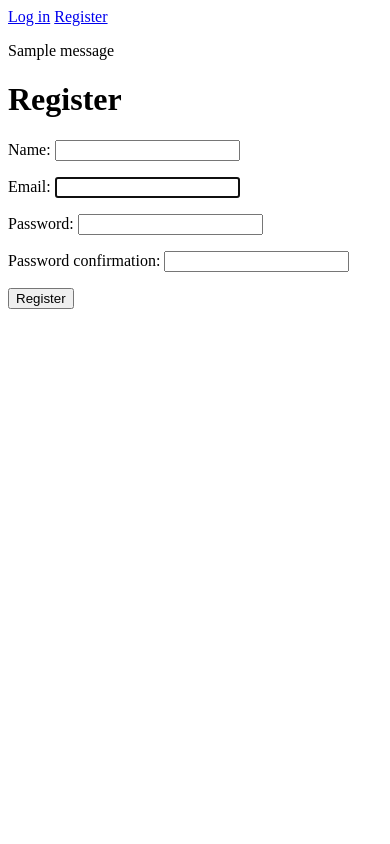
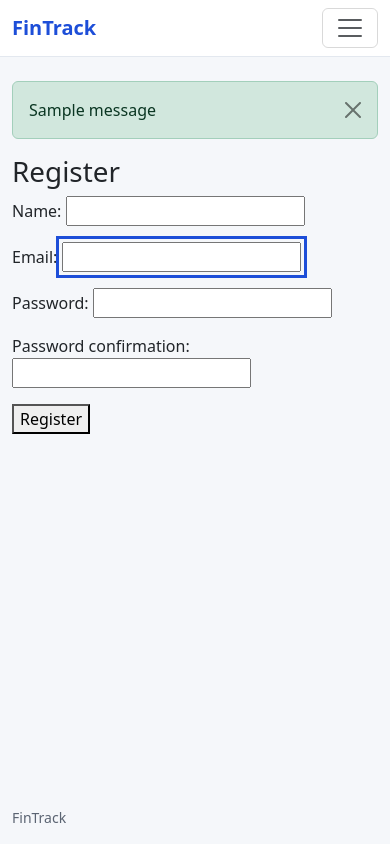
Before and after one commit to MahdiarKhodabakhshi/FinTrack, a Django app: page /accounts/register/ in a window 390 px wide. Run offline with Django 5.2, Linux system fonts and the light colour scheme; tables that the repository leaves empty hold one stand-in row (values such as "Sample post"); one stand-in notice (Sample message) is shown; some libraries are stand-ins or nearby versions.

Commit message:
FT-04: Build shared layout, navigation bar and message alerts

```diff
--- a/templates/base.html
+++ b/templates/base.html
@@ -1,24 +1,60 @@
+{# FT-04: Shared layout, navigation and messages. #}
+{% load static ui %}
 <!doctype html>
 <html lang="en">
-<head><meta charset="utf-8"><title>{% block title %}FinTrack{% endblock %}</title></head>
+<head>
+  <meta charset="utf-8">
+  <meta name="viewport" content="width=device-width, initial-scale=1">
+  <title>{% block title %}FinTrack{% endblock %}</title>
+  <link rel="stylesheet" href="{% static 'vendor/bootstrap-5.3.8/css/bootstrap.min.css' %}">
+  <link rel="stylesheet" href="{% static 'css/fintrack.css' %}">
+  {% block extra_head %}{% endblock %}
+</head>
 <body>
-<!-- FT-04 (Saad): Unstyled placeholder; replace with the shared layout. -->
-<nav>
-{% if user.is_authenticated %}
-  {% url 'transactions:list' as list_url %}
-  {% if list_url %}<a href="{{ list_url }}">Transactions</a>{% else %}Transactions{% endif %}
-  {% url 'transactions:add' as add_url %}
-  {% if add_url %}<a href="{{ add_url }}">Add transaction</a>{% else %}Add transaction{% endif %}
-  {% url 'accounts:logout' as logout_url %}
-  {% if logout_url %}<form method="post" action="{{ logout_url }}">{% csrf_token %}<button type="submit">Log out</button></form>{% else %}Log out{% endif %}
-{% else %}
-  {% url 'accounts:login' as login_url %}
-  {% if login_url %}<a href="{{ login_url }}">Log in</a>{% else %}Log in{% endif %}
-  {% url 'accounts:register' as register_url %}
-  {% if register_url %}<a href="{{ register_url }}">Register</a>{% else %}Register{% endif %}
-{% endif %}
-</nav>
-{% for message in messages %}<p>{{ message }}</p>{% endfor %}
-{% block content %}{% endblock %}
+  <a class="visually-hidden-focusable ft-skip-link" href="#main">Skip to main content</a>
+  <header>
+    <nav class="navbar navbar-expand-md" aria-label="Main navigation">
+      <div class="container">
+        <a class="navbar-brand" href="{% url 'home' %}">FinTrack</a>
+        <button class="navbar-toggler" type="button" data-bs-toggle="collapse" data-bs-target="#main-nav" aria-controls="main-nav" aria-expanded="false" aria-label="Toggle navigation">
+          <span class="navbar-toggler-icon"></span>
+        </button>
+        <div class="collapse navbar-collapse" id="main-nav">
+          {% if user.is_authenticated %}
+            <ul class="navbar-nav me-auto">
+              {% nav_active request 'transactions:list' as list_active %}
+              <li class="nav-item"><a class="nav-link {{ list_active }}" href="{% url 'transactions:list' %}"{% if list_active %} aria-current="page"{% endif %}>Transactions</a></li>
+              {% nav_active request 'transactions:add' as add_active %}
+              <li class="nav-item"><a class="nav-link {{ add_active }}" href="{% url 'transactions:add' %}"{% if add_active %} aria-current="page"{% endif %}>Add transaction</a></li>
+            </ul>
+            <div class="d-flex flex-wrap align-items-center gap-3 py-2 py-md-0">
+              <span class="text-body-secondary small d-none d-md-inline">Signed in as {{ user.name|default:user.email }}</span>
+              <form method="post" action="{% url 'accounts:logout' %}">
+                {% csrf_token %}
+                <button type="submit" class="btn btn-outline-secondary btn-sm">Log out</button>
+              </form>
+            </div>
+          {% else %}
+            <div class="d-flex gap-2 ms-auto py-2 py-md-0">
+              <a class="btn btn-outline-secondary" href="{% url 'accounts:login' %}">Log in</a>
+              <a class="btn btn-primary" href="{% url 'accounts:register' %}">Register</a>
+            </div>
+          {% endif %}
+        </div>
+      </div>
+    </nav>
+  </header>
+  <main id="main" class="container py-4" tabindex="-1">
+    {% for message in messages %}
+      <div class="alert alert-{% if message.level_tag == 'error' %}danger{% elif message.level_tag == 'debug' %}secondary{% else %}{{ message.level_tag }}{% endif %} alert-dismissible fade show" role="{% if message.level_tag == 'error' or message.level_tag == 'warning' %}alert{% else %}status{% endif %}">
+        {{ message }}
+        <button type="button" class="btn-close" data-bs-dismiss="alert" aria-label="Close"></button>
+      </div>
+    {% endfor %}
+    {% block content %}{% endblock %}
+  </main>
+  <footer class="container py-3 text-body-secondary small">FinTrack</footer>
+  <script src="{% static 'vendor/bootstrap-5.3.8/js/bootstrap.bundle.min.js' %}" defer></script>
+  {% block extra_js %}{% endblock %}
 </body>
 </html>
```
